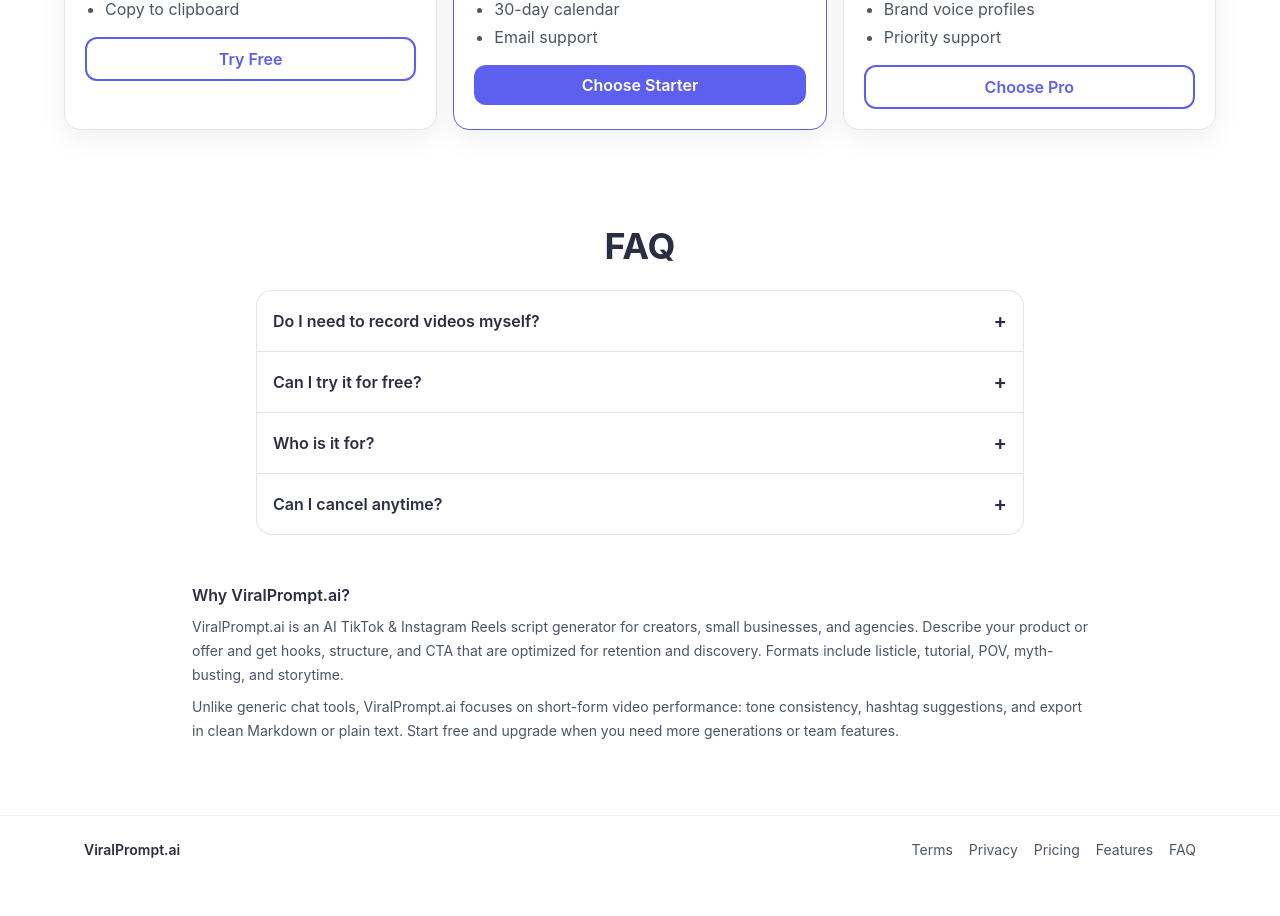
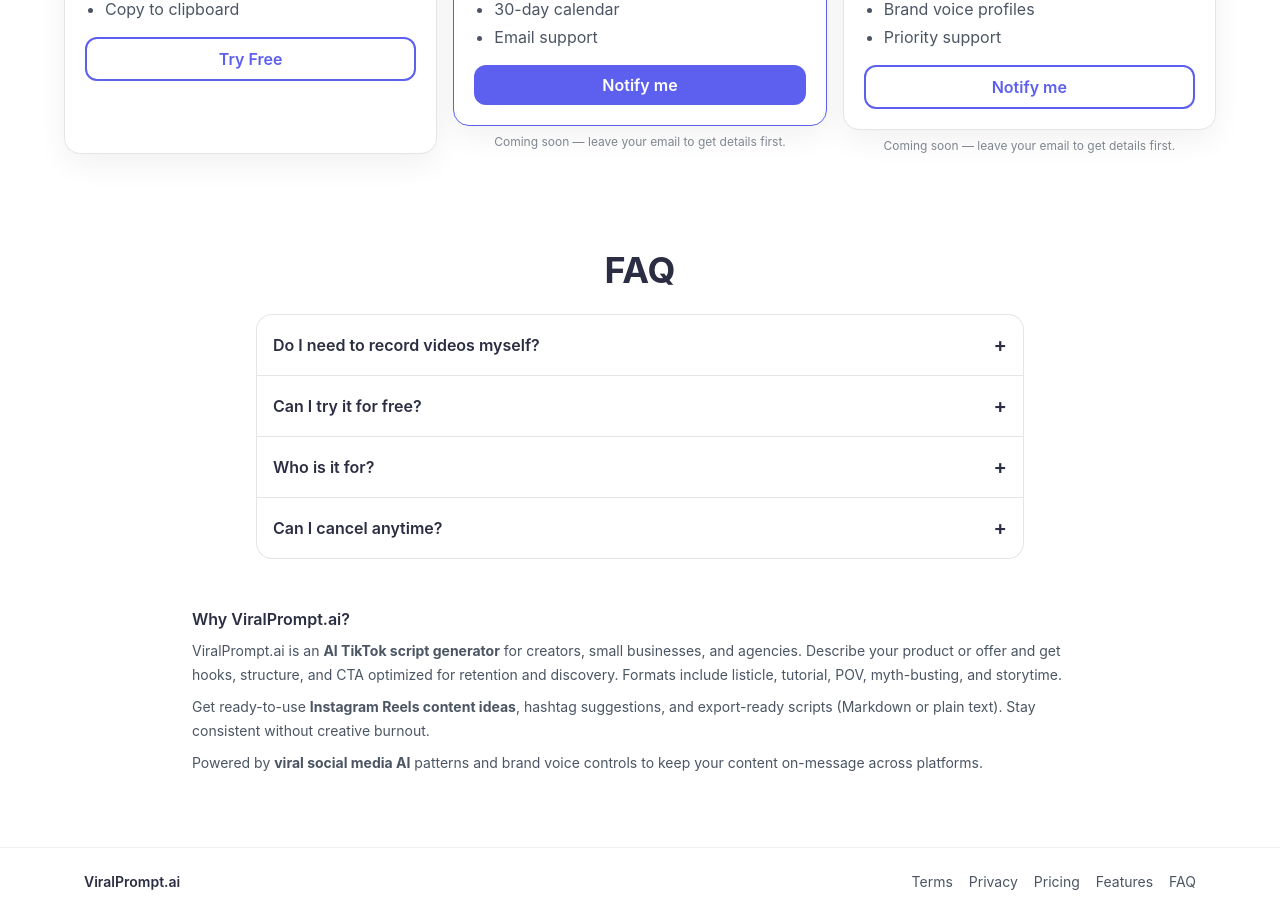
Before and after one commit to Vtrushch/ViralPrompt, a Next.js app: page / in a window 1280 px wide. Shown: the part 1660-2576 px from the top of the page. Before the commit the page ends 2544 px from the top, so only its background shows below. Built offline with nearby package versions, Linux system fonts and the light colour scheme.

Commit message:
Update index.tsx

```diff
--- a/pages/index.tsx
+++ b/pages/index.tsx
@@ -7,6 +7,9 @@
   const [loading, setLoading] = useState(false);
   const [error, setError] = useState<string | null>(null);
   const [result, setResult] = useState("");
+
+  // NEW: для модалки/форми підписки на плани
+  const [showPlan, setShowPlan] = useState<null | "starter" | "pro">(null);
 
   async function onSubmit(e: React.FormEvent) {
     e.preventDefault();
@@ -110,7 +113,6 @@
                 See features
               </button>
             </div>
-            {/* little trust row */}
             <div className="mx-auto mt-8 flex flex-wrap items-center justify-center gap-6 opacity-70">
               <Badge text="No login required" />
               <Badge text="Free plan included" />
@@ -187,24 +189,51 @@
                 cta="Try Free"
                 onClick={() => scrollTo("generator")}
               />
+
+              {/* STARTER = Notify me */}
+              <div>
                 <Price
                   name="Starter"
                   price="$9/mo"
                   highlight
                   tagline="For solo creators"
                   features={["300 generations / mo", "All formats + hashtags", "30-day calendar", "Email support"]}
-                cta="Choose Starter"
-                onClick={() => scrollTo("generator")}
+                  cta="Notify me"
+                  onClick={() => setShowPlan("starter")}
                 />
+                <p className="mt-2 text-center text-xs text-body opacity-70">
+                  Coming soon — leave your email to get details first.
+                </p>
+              </div>
+
+              {/* PRO = Notify me */}
+              <div>
                 <Price
                   name="Pro"
                   price="$29/mo"
                   tagline="For agencies"
                   features={["Unlimited generations", "Team seats (up to 5)", "Brand voice profiles", "Priority support"]}
-                cta="Choose Pro"
-                onClick={() => scrollTo("generator")}
+                  cta="Notify me"
+                  onClick={() => setShowPlan("pro")}
                 />
+                <p className="mt-2 text-center text-xs text-body opacity-70">
+                  Coming soon — leave your email to get details first.
+                </p>
               </div>
+            </div>
+
+            {/* Після карток — умовний блок із формою підписки */}
+            {showPlan && (
+              <div className="mx-auto mt-6 max-w-md rounded-2xl border border-black/10 bg-white p-4 shadow-soft">
+                <div className="mb-2 text-lg font-semibold text-title">
+                  {showPlan === "starter" ? "Get early access to Starter" : "Get early access to Pro"}
+                </div>
+                <SubscribeInline plan={showPlan} onDone={() => setShowPlan(null)} />
+                <button onClick={() => setShowPlan(null)} className="mt-2 text-sm text-body hover:text-title">
+                  Close
+                </button>
+              </div>
+            )}
           </div>
         </section>
 
@@ -236,14 +265,17 @@
           <div className="mx-auto max-w-4xl text-sm leading-6 text-body">
             <h3 className="mb-2 text-base font-semibold text-title">Why ViralPrompt.ai?</h3>
             <p className="mb-2">
-              ViralPrompt.ai is an AI TikTok &amp; Instagram Reels script generator for creators, small businesses,
-              and agencies. Describe your product or offer and get hooks, structure, and CTA that are optimized for
+              ViralPrompt.ai is an <strong>AI TikTok script generator</strong> for creators, small businesses,
+              and agencies. Describe your product or offer and get hooks, structure, and CTA optimized for
               retention and discovery. Formats include listicle, tutorial, POV, myth-busting, and storytime.
             </p>
             <p className="mb-2">
-              Unlike generic chat tools, ViralPrompt.ai focuses on short-form video performance: tone consistency,
-              hashtag suggestions, and export in clean Markdown or plain text. Start free and upgrade when you need
-              more generations or team features.
+              Get ready-to-use <strong>Instagram Reels content ideas</strong>, hashtag suggestions, and export-ready
+              scripts (Markdown or plain text). Stay consistent without creative burnout.
+            </p>
+            <p className="mb-2">
+              Powered by <strong>viral social media AI</strong> patterns and brand voice controls to keep your
+              content on-message across platforms.
             </p>
           </div>
         </section>
@@ -305,3 +337,49 @@
     </div>
   );
 }
+
+/* ---------- email subscribe component ---------- */
+function SubscribeInline({ plan, onDone }: { plan: "starter" | "pro" | "limit"; onDone?: () => void }) {
+  const [email, setEmail] = useState("");
+  const [ok, setOk] = useState(false);
+  const [err, setErr] = useState<string | null>(null);
+
+  async function submit(e: React.FormEvent) {
+    e.preventDefault();
+    setErr(null);
+    try {
+      const r = await fetch("/api/subscribe", {
+        method: "POST",
+        headers: { "Content-Type": "application/json" },
+        body: JSON.stringify({ email, plan }),
+      });
+      if (!r.ok) throw new Error(await r.text());
+      setOk(true);
+      setEmail("");
+      if (onDone) setTimeout(onDone, 800);
+    } catch (e: any) {
+      setErr(e.message || "Failed");
+    }
+  }
+
+  return (
+    <form onSubmit={submit} className="grid gap-2">
+      <input
+        type="email"
+        required
+        value={email}
+        onChange={(e) => setEmail(e.target.value)}
+        placeholder="you@email.com"
+        className="rounded-xl border border-black/10 px-3 py-2"
+      />
+      <button className="rounded-xl bg-primary px-4 py-2 font-semibold text-white hover:shadow-glow">
+        Notify me
+      </button>
+      {ok && <div className="text-sm text-green-600">Thanks! We’ll email you when it’s live.</div>}
+      {err && <div className="text-sm text-red-600">{err}</div>}
+      <div className="text-xs text-body opacity-70">
+        By submitting, you agree to receive product update emails. Unsubscribe anytime.
+      </div>
+    </form>
+  );
+}
```
Lines whose indentation alone changed are shown as unchanged.
